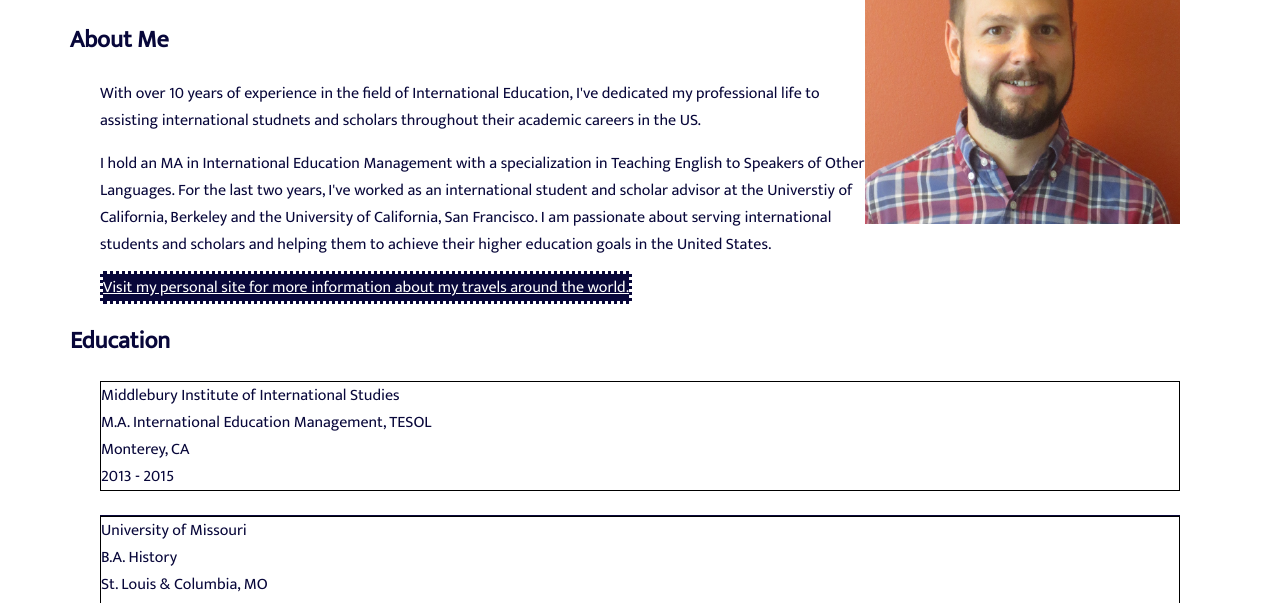
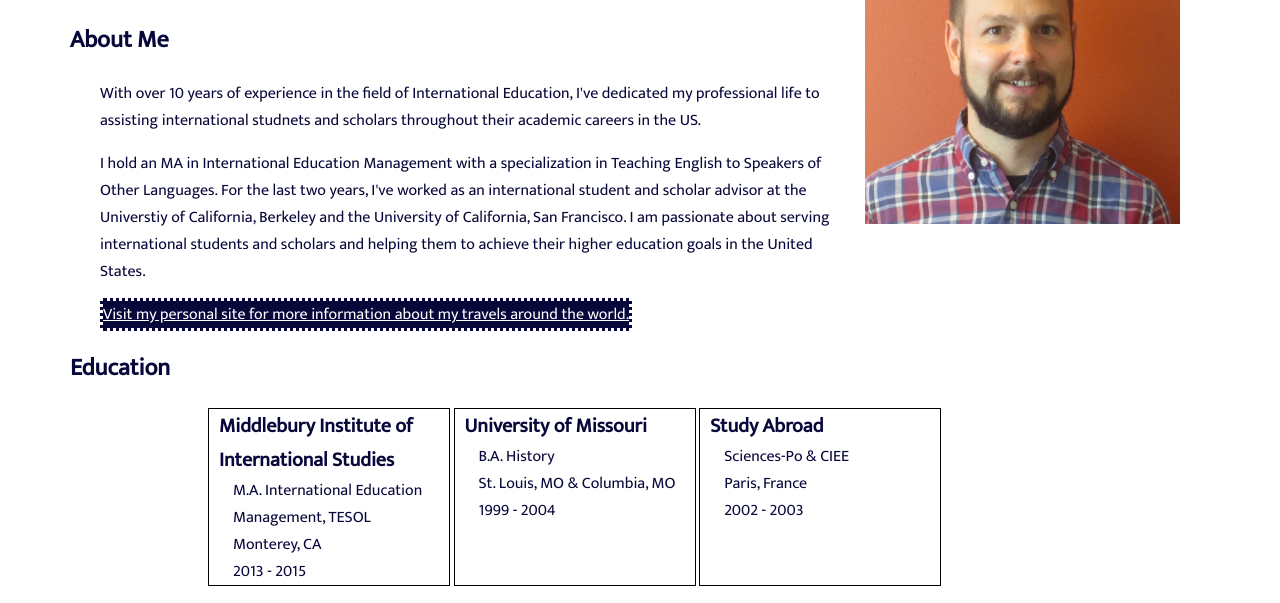
Before and after one commit to matthewmattmatt/WebDevUNEX, a plain HTML site: page Class3/index.html in a window 1280 px wide. Shown: the part 146-749 px from the top of the page. Drawn offline with Linux system fonts and the light colour scheme.

Commit message:
fixed divs

```diff
--- a/Class3/css/themes.css
+++ b/Class3/css/themes.css
@@ -34,14 +34,31 @@ a:visited {
 	border: dotted;
 }
 
-div.tableLine {
-	border-bottom: 1pt solid rgb(8,7,58);
+.aboutMe {
+	width: 70%;
+}
+
+.educationTable {
 	width: 100%;
-	padding-bottom: 1.5em;
+	padding-left: 10%;
 }
 
 .educationBlock {
 	border: 1pt solid black;
+	width: 15em;
+	height: 11em;
+	display: inline-block;
+	vertical-align: middle;
+}
+
+.tableTitleRow {
+	font-size: 15pt;
+	font-weight: bold;
+	padding-left: .5em;
+}
+
+.educationRow {
+	padding-left: 1.5em;
 }
 
  /*
--- a/Class3/index.html
+++ b/Class3/index.html
@@ -20,13 +20,14 @@
   	</div>
   	<h1>Matt Loehrer</h1>
   	<h2 class="byLine">International Education Specialist</h2>
-  	<h2>About Me</h2>
-	 	<p> With over 10 years of experience in the field of International Education, I've dedicated my professional life to assisting international studnets and scholars throughout their academic careers in the US.</p>
+  	<div class="aboutMe">
+	  	<h2>About Me</h2>
+		 <p> With over 10 years of experience in the field of International Education, I've dedicated my professional life to assisting international studnets and scholars throughout their academic careers in the US.</p>
 
-	 	<p>I hold an MA in International Education Management with a specialization in Teaching English to Speakers of Other Languages. For the last two years, I've worked as an international student and scholar advisor at the Universtiy of California, Berkeley and the University of California, San Francisco. I am passionate about serving international students and scholars and helping them to achieve their higher education goals in the United States.</p>
+		 <p>I hold an MA in International Education Management with a specialization in Teaching English to Speakers of Other Languages. For the last two years, I've worked as an international student and scholar advisor at the Universtiy of California, Berkeley and the University of California, San Francisco. I am passionate about serving international students and scholars and helping them to achieve their higher education goals in the United States.</p>
 
-	 	<p><a href="http://www.matthewloehrer.com">Visit my personal site for more information about my travels around the world.</a></p>
-
+		 <p><a href="http://www.matthewloehrer.com">Visit my personal site for more information about my travels around the world.</a></p>
+	 </div>
 	<h2>Education</h2>
 		<div class="educationTable">
 			<div class="educationBlock">
@@ -35,17 +36,15 @@
 				<div class="educationRow">Monterey, CA</div>
 				<div class="educationRow">2013 - 2015</div>
 			</div>
-					<div class="tableLine"></div>
 			<div class="educationBlock">
 				<div class="tableTitleRow">University of Missouri</div>
 				<div class="educationRow">B.A. History</div>
-				<div class="educationRow">St. Louis &amp; Columbia, MO</div>
+				<div class="educationRow">St. Louis, MO &amp; Columbia, MO</div>
 				<div class="educationRow">1999 - 2004</div>
 			</div>
-					<div class="tableLine"></div>
 			<div class="educationBlock">
 				<div class="tableTitleRow"><strong>Study Abroad</strong></div>
-				<div class="educationRow">Sciences-Po, CIEE</div>
+				<div class="educationRow">Sciences-Po &amp; CIEE</div>
 				<div class="educationRow">Paris, France</div>
 				<div class="educationRow">2002 - 2003</div>
 			</div>
```
